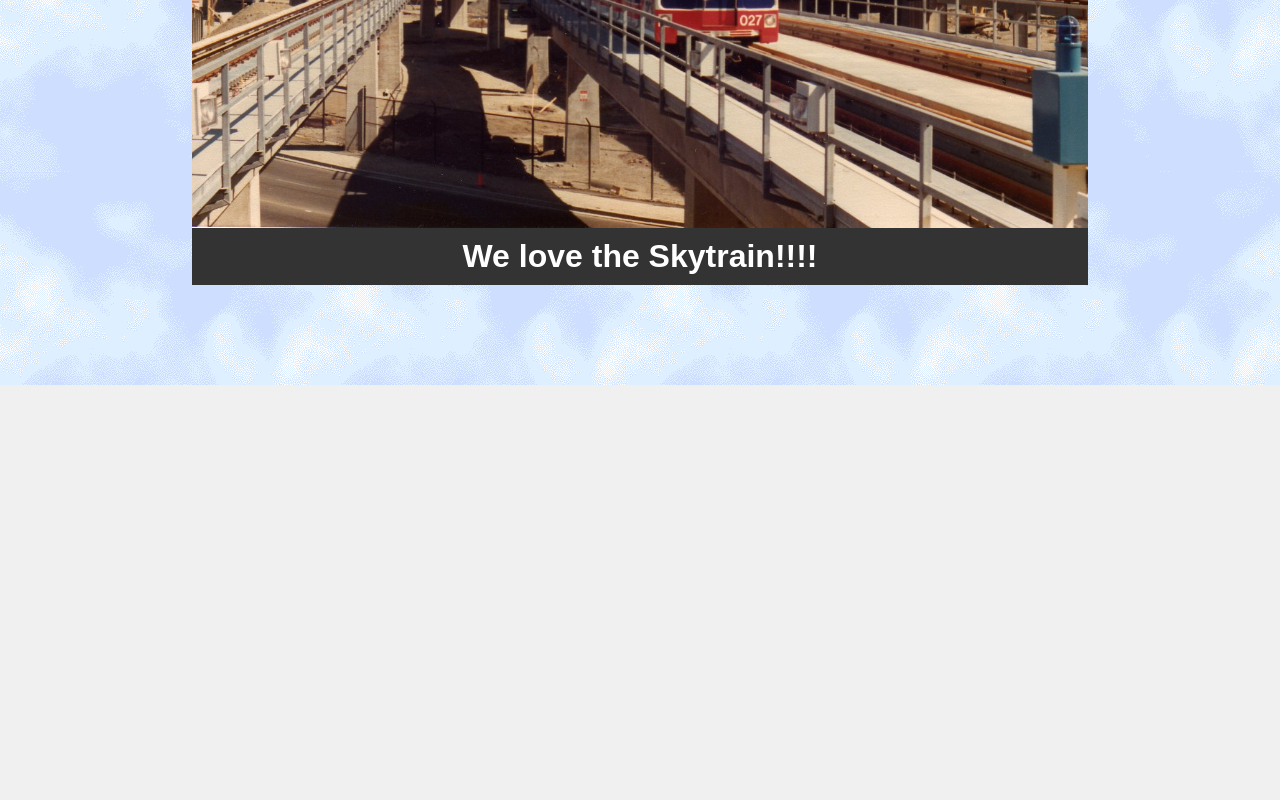
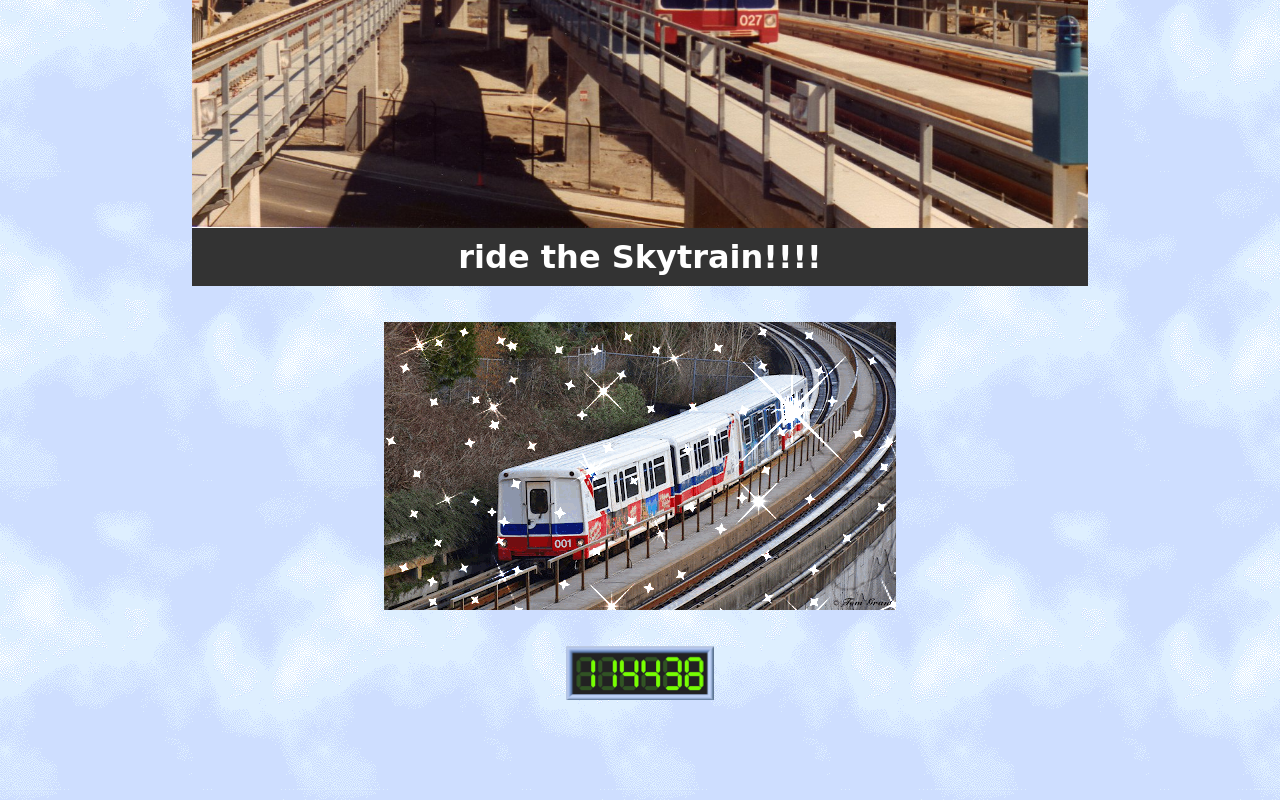
Before and after one commit to tylor/bcrtc.com, a plain HTML site: page index.html in a window 1280 px wide. Shown: the part 756-1556 px from the top of the page. Before the commit the page ends 1141 px from the top, so only its background shows below. Drawn offline with Linux system fonts and the light colour scheme.

Commit message:
counter and sparkle gif

```diff
--- a/index.html
+++ b/index.html
@@ -9,18 +9,26 @@
 	<body>
 		<h1 class="visually-hidden">BC Rapid Transit Company - BCRTC.com</h1>
 		<img src="2024-09-29-BC-Rapid-Transit-Corporation.gif" alt="BC Rapid Transit Corporation">
+		<!-- https://www.youtube.com/watch?v=SQXXOEv-dHI -->
 		<audio autoplay loop controls>
 			<source src="skytrain.mp3" type="audio/mpeg">
 		</audio>
 		<img src="The-Race.jpg" alt="Two SkyTrain cars racing">
-		<h1>We love the Skytrain!!!!</h1>
+		<h1>ride the Skytrain!!!!</h1>
+
+		<br>
+		<br>
+		<img src="imageedit_3_6688020388.gif" alt="SkyTrain with Glitter!">
+		<br>
+		<br>
+		<img class="js-counter" src="" alt="Visitor Count">
 	</body>
 	<style>
 		body {
 			background: url(unnamed.gif);
 			background-color: #f0f0f0;
 			font-family: Arial, sans-serif;
-			margin: 0 10px 100px;
+			margin: 0 10px 50px;
 			padding: 0;
 		}
 		@media screen and (min-width: 768px) {
@@ -39,6 +47,7 @@
 			margin: 0;
 			padding: 10px;
 			text-align: center;
+			font-family: cursive;
 		}
 		audio {
 			display: block;
@@ -59,4 +68,8 @@
 			width: 1px;
 		}
 	</style>
+	<script>
+		var counter = document.querySelector('.js-counter');
+		counter.src = 'counter' + (Math.floor(Math.random() * 3) +1) + '.png';
+	</script>
 </html>
```
Also changed, not shown: counter.png (added), counter1.png (added), counter2.png (added), counter3.png (added), imageedit_3_6688020388.gif (added).
